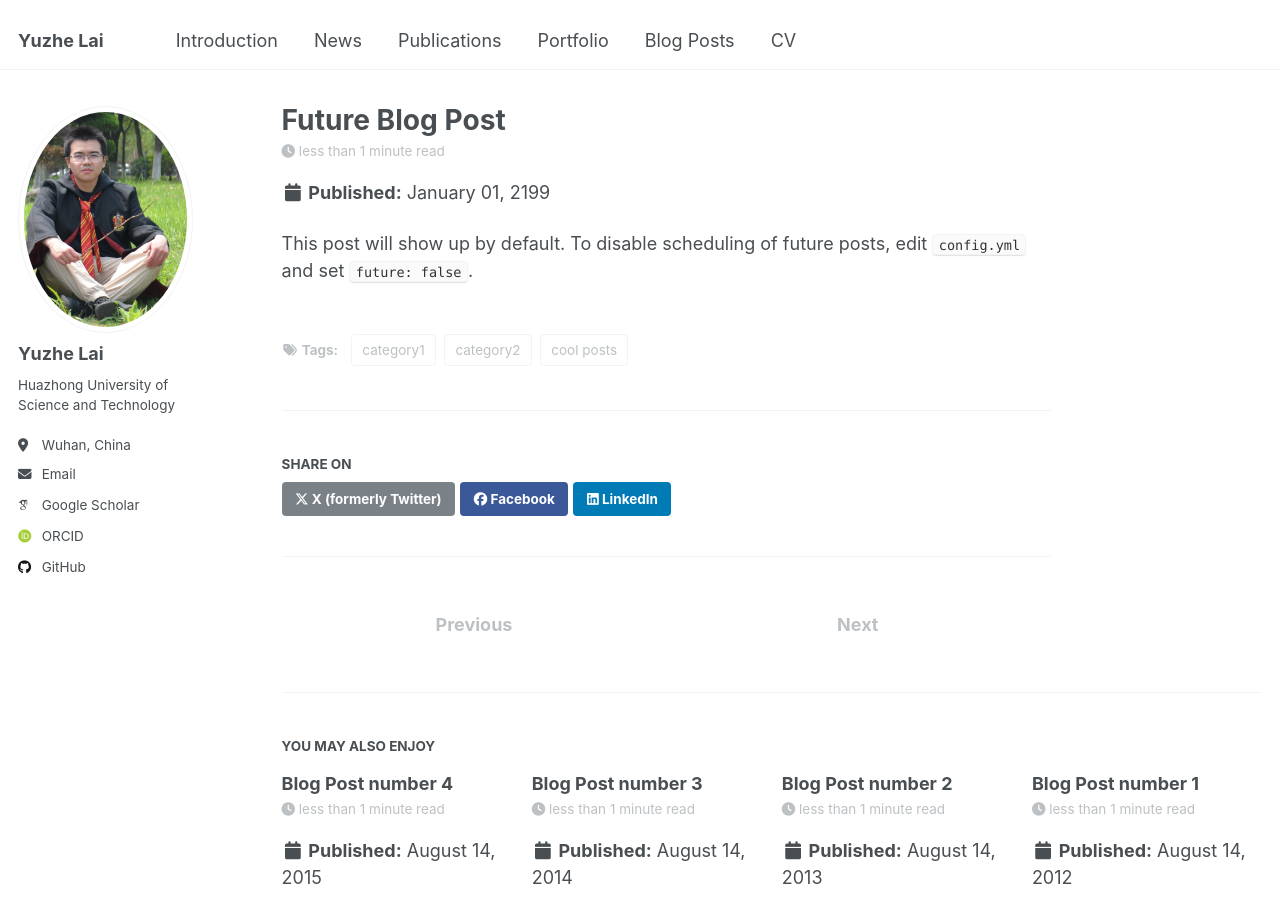
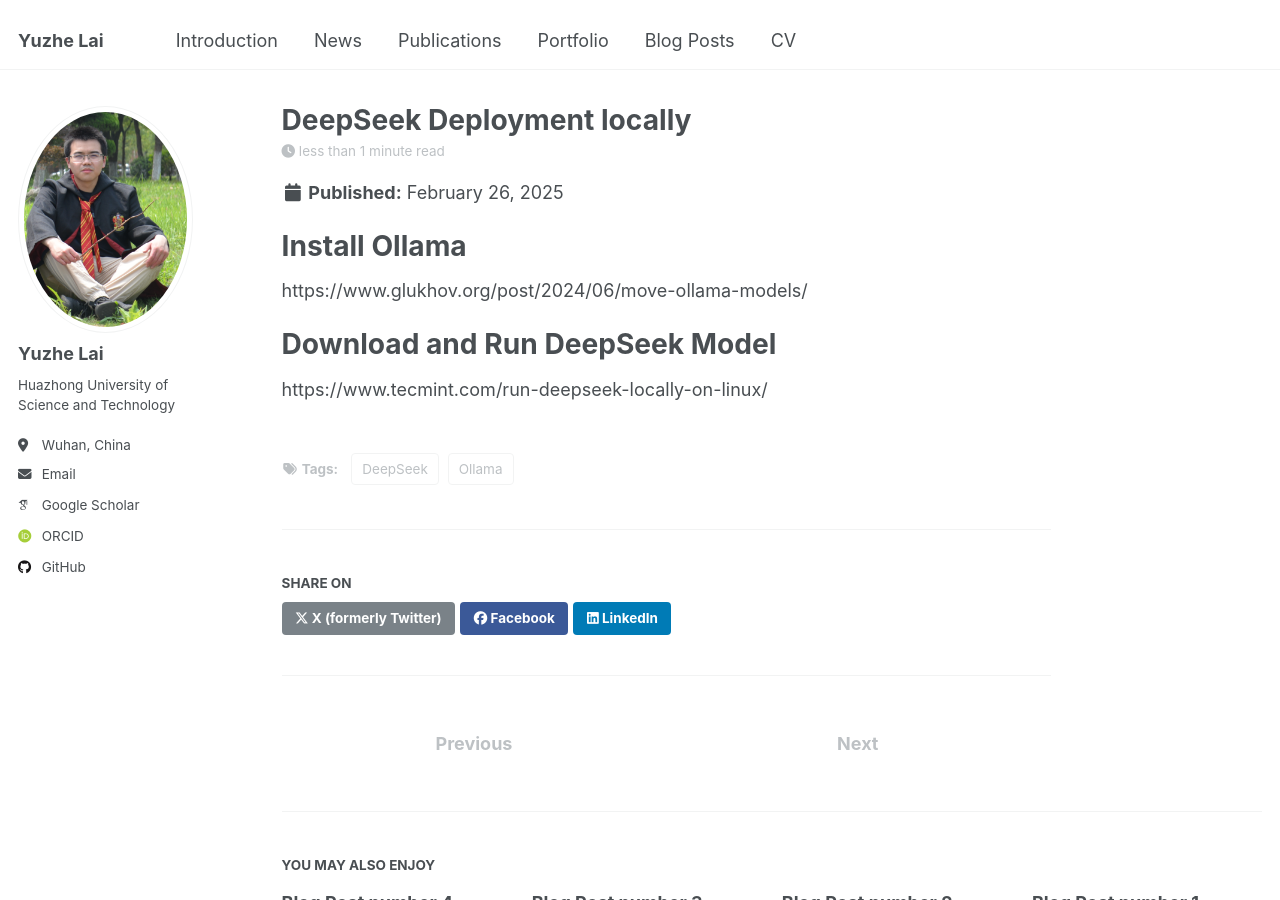
Before and after one commit to plague155/plague155.github.io, a Jekyll site: the page built from _posts/2199-01-01-future-post.md, in a window 1280 px wide and 900 px high. Built offline with Jekyll 4.4.1, drawn with Linux system fonts in a browser that asks for light colours; some web fonts are replaced.

Commit message:
Update 2199-01-01-future-post.md

```diff
--- a/_posts/2199-01-01-future-post.md
+++ b/_posts/2199-01-01-future-post.md
@@ -1,11 +1,15 @@
 ---
-title: 'Future Blog Post'
-date: 2199-01-01
+title: 'DeepSeek Deployment locally'
+date: 2025-02-26
 permalink: /posts/2012/08/blog-post-4/
 tags:
-  - cool posts
-  - category1
-  - category2
+  - Ollama
+  - DeepSeek
 ---
 
-This post will show up by default. To disable scheduling of future posts, edit `config.yml` and set `future: false`.
+
+# Install Ollama
+https://www.glukhov.org/post/2024/06/move-ollama-models/
+
+# Download and Run DeepSeek Model
+https://www.tecmint.com/run-deepseek-locally-on-linux/
```
